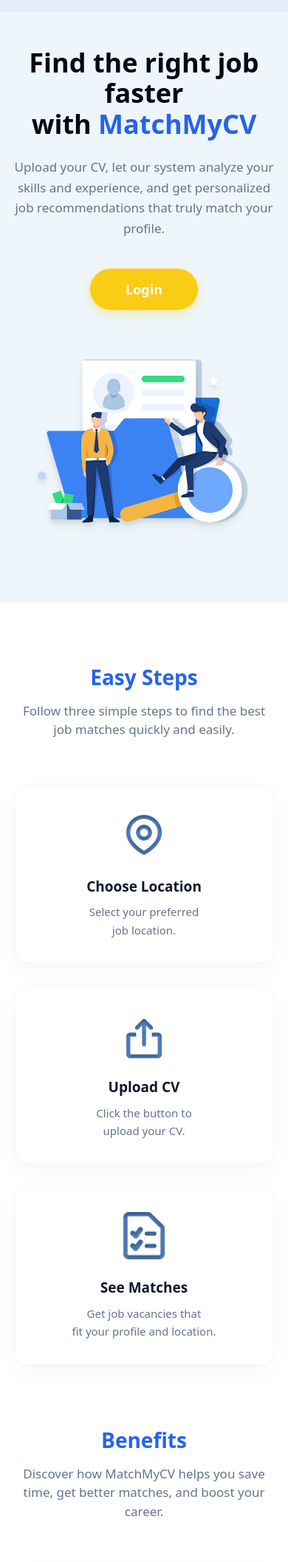
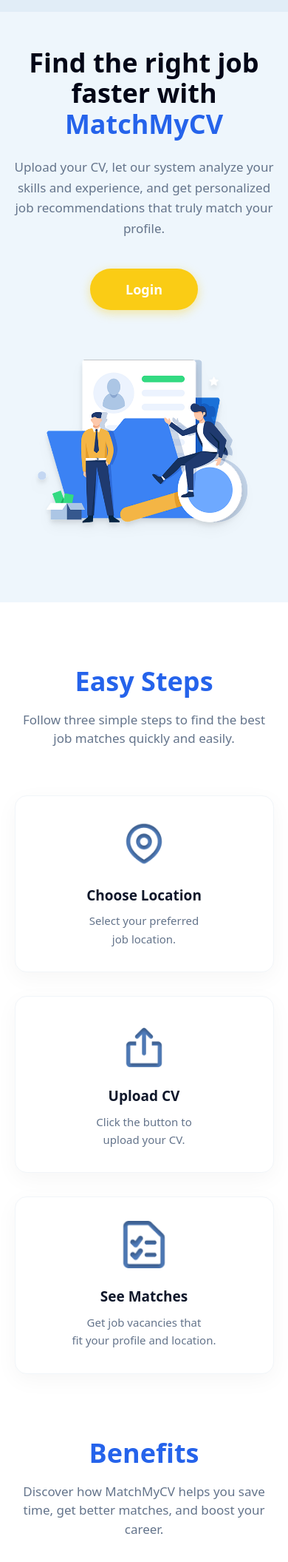
Before and after one commit to AgileSoftDev-2025/MatchMyCV, a Django app: page / in a window 390 px wide. Shown: the part 73-2184 px from the top of the page at 74% size. Run offline with Django 5.2, Linux system fonts and the light colour scheme; style sheets or scripts are compiled from the project's sources; some libraries are stand-ins or nearby versions.

Commit message:
update 13:56

```diff
--- a/matchmycv_website/templates/information_pages/landing_page.html
+++ b/matchmycv_website/templates/information_pages/landing_page.html
@@ -61,7 +61,7 @@
 
       <div class="flex-1 text-center lg:text-left">
         <h1 class="mb-6 text-4xl font-extrabold leading-[1.15] text-slate-950 lg:text-5xl xl:text-[3.5rem]">
-          Find the right job faster<br>with <span class="text-[#2563eb]">MatchMyCV</span>
+          Find the right job faster with <span class="text-[#2563eb]">MatchMyCV</span>
         </h1>
         <p class="mb-10 text-[17px] text-slate-500 leading-relaxed max-w-lg mx-auto lg:mx-0">
           Upload your CV, let our system analyze your skills and experience, and get personalized job recommendations that truly match your profile.
@@ -94,7 +94,7 @@
 <section class="bg-white py-20 lg:py-28">
   <div class="container mx-auto px-[5%] max-w-6xl">
     <div class="text-center mb-16">
-      <h2 class="text-[28px] md:text-3xl font-bold text-[#2563eb] mb-3">Easy Steps</h2>
+      <h2 class="text-[36px] md:text-3xl font-bold text-[#2563eb] mb-3">Easy Steps</h2>
       <p class="text-slate-500 text-[17px]">Follow three simple steps to find the best job matches quickly and easily.</p>
     </div>
 
@@ -129,7 +129,7 @@
 <section class="bg-white pb-20 lg:pb-32">
   <div class="container mx-auto px-[5%] max-w-6xl">
     <div class="text-center mb-16">
-      <h2 class="text-[28px] md:text-3xl font-bold text-[#2563eb] mb-3">Benefits</h2>
+      <h2 class="text-[36px] md:text-3xl font-bold text-[#2563eb] mb-3">Benefits</h2>
       <p class="text-slate-500 text-[17px] max-w-2xl mx-auto">Discover how MatchMyCV helps you save time, get better matches, and boost your career.</p>
     </div>
 
```
